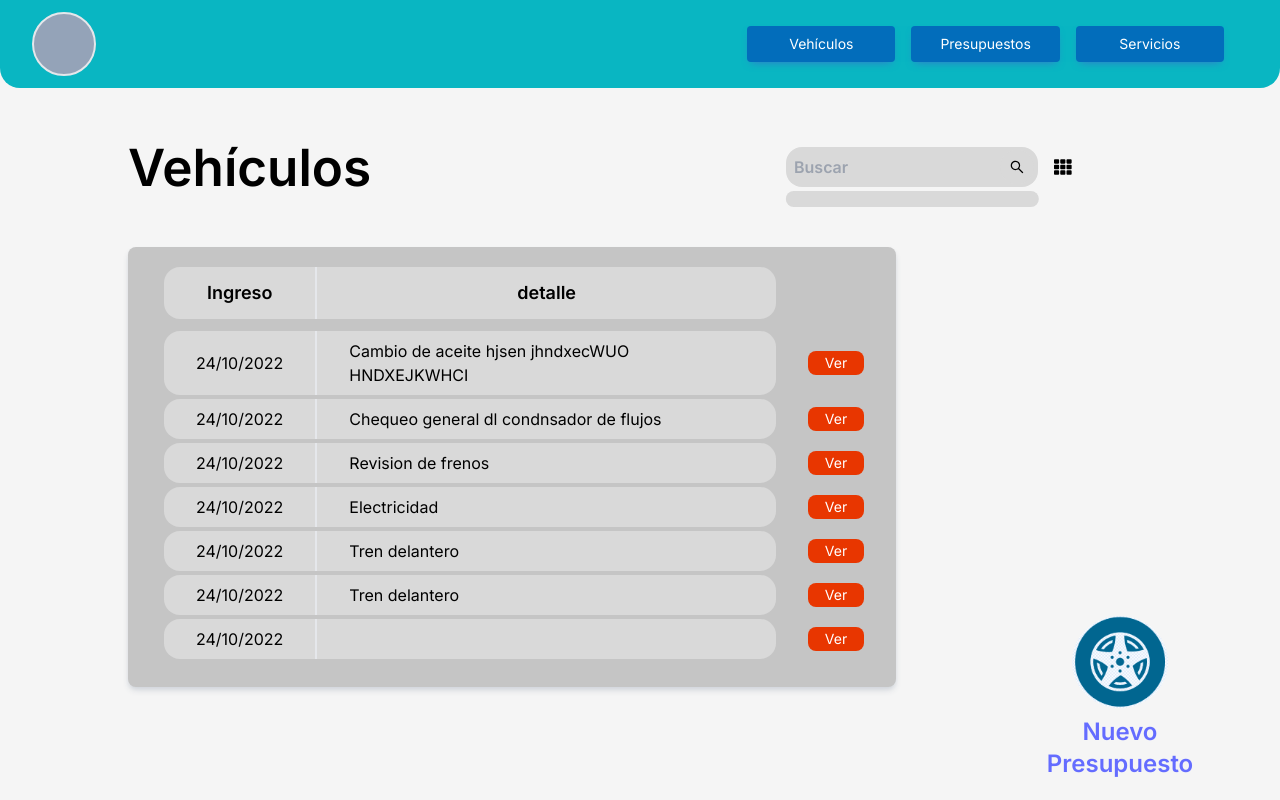
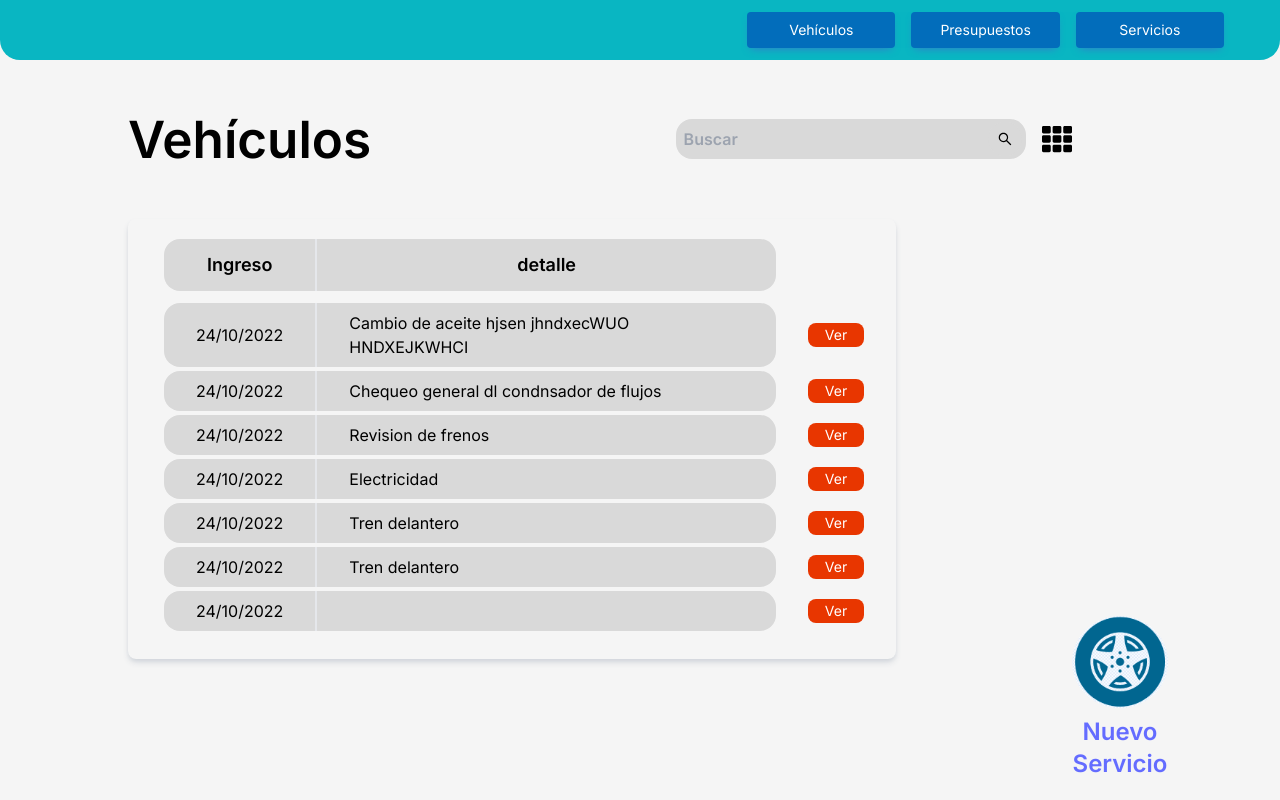
Before and after one commit to Diego-Bonora/-holbertonschool-CarToFix, a React (Vite) app in the folder client/: page /Vehiculo in a window 1280 px wide. Built offline with nearby package versions, Linux system fonts and the light colour scheme.

Commit message:
almost finish

```diff
--- /dev/null
+++ b/client/src/Components/ButtonService.jsx
@@ -0,0 +1,18 @@
+import React from 'react';
+import { Link } from 'react-router-dom';
+import wheel from '../assets/wheel.webp';
+
+export default function NewBudgetButton() {
+  return (
+    <div className='absolute bottom-0 right-0 lg:py-5 pr-28 pl-5'>
+      <Link to="/NewBudget">
+        <div className='button lg:w-24 lg:h-24 w-16 h-16 flex flex-col justify-end items-center mt-5'>
+          <div className="image w-30 h-30">
+            <img src={wheel} alt="Wheel" />
+          </div>
+          <span className='font-black text-center mt-2 lg:text-2xl text-lg'>Nuevo Servicio</span>
+        </div>
+      </Link>
+    </div>
+  );
+}
--- a/client/src/Components/NavBar.jsx
+++ b/client/src/Components/NavBar.jsx
@@ -13,7 +13,7 @@ export default function NavBar() {
     <header>
       <div className=" py-3 pr-14 pl-8 bg-cian-oscuro md:rounded-b-header_border flex items-center justify-between">
         <div className='flex flex-grow items-center'>
-          <div className='w-16 h-16 bg-slate-400 rounded-full border-2'></div>
+          <img src="" alt="" />
         </div>
         {/* Icono de menú */}
         <div className="md:hidden pr-10">
@@ -25,8 +25,8 @@ export default function NavBar() {
         </div>
         <nav className={` md:flex md:justify-end md:gap-4 md:w-2/5 md:static top-[80px] fixed bg-cian-oscuro/95 w-full h-full flex flex-col items-center justify-center left-0 md:flex-row text-2xl rounded-bl-full transition-transform duration-200 ease-in-out
         ${menuOpen ? 'block' : 'hidden'}`}>
-          <Link to='' className='w-40 md:bg-azul-oscuro inline-block rounded text-center py-2 text-white md:text-sm md:font-medium md:shadow-[0_4px_9px_-4px_#3b71ca] md:hover:bg-shadow_header md:hover:text-white'>Vehículos</Link>
-          <Link to='' className='w-40 md:bg-azul-oscuro inline-block rounded text-center text-white py-2 md:text-sm font-medium md:shadow-[0_4px_9px_-4px_#3b71ca] md:hover:bg-shadow_header md:hover:text-white'>Presupuestos</Link>
+          <Link to='/vehiculo' className='w-40 md:bg-azul-oscuro inline-block rounded text-center py-2 text-white md:text-sm md:font-medium md:shadow-[0_4px_9px_-4px_#3b71ca] md:hover:bg-shadow_header md:hover:text-white'>Vehículos</Link>
+          <Link to='/vehicle' className='w-40 md:bg-azul-oscuro inline-block rounded text-center text-white py-2 md:text-sm font-medium md:shadow-[0_4px_9px_-4px_#3b71ca] md:hover:bg-shadow_header md:hover:text-white'>Presupuestos</Link>
           <Link to='' className='w-40 md:bg-azul-oscuro inline-block rounded text-center text-white py-2 md:text-sm font-medium md:shadow-[0_4px_9px_-4px_#3b71ca] md:hover:bg-shadow_header md:hover:text-white'>Servicios</Link>
         </nav>
           </div>
--- a/client/src/Components/Searchbar.jsx
+++ b/client/src/Components/Searchbar.jsx
@@ -3,16 +3,13 @@ import {AiOutlineSearch} from 'react-icons/ai'
 
 export default function Search() {
     return (
-        <form className='w-full relative'>
-            <div className="relative">
-                <input type="search" placeholder='Buscar' className='w-full p-2 rounded-2xl bg-gris-footer'/>
+        <form className='w-1/2 relative'>
+            <div className="relative ">
+                <input type="search" placeholder='Buscar' className='w-full p-2 rounded-2xl bg-gris-footer '/>
                 <button className='absolute right-1 top-1/2 -translate-y-1/2 p-2 bg-gris-footer rounded-full'>
                     <AiOutlineSearch />
                 </button>
             </div>
-            <div className="absolute top-11 p-2 bg-gris-footer text-black w-full rounded-xl left-1/2 -translate-x-1/2 flex flex-col grap-2">
-
-            </div>
         </form>
       )
 }
--- a/client/src/Components/Vehicle.jsx
+++ b/client/src/Components/Vehicle.jsx
@@ -1,7 +1,7 @@
 import React from 'react';
 import NavBar from './NavBar';
 import DataBox from './DataBox';
-import NewBudgetButton from './NewBudgetButton';
+import ButtonService from './ButtonService';
 import Searchbar from './Searchbar';
 import {FaTh} from 'react-icons/fa'
 
@@ -21,18 +21,18 @@ export default function Vehicle_history() {
         <div className='w-screen h-screen bg-page_background'>
             <NavBar />
             <div className='lg:mr-52 mr-marg-1 lg:ml-marg-4 ml-marg-1 mt-marg-3 font-bold text-black flex items-center justify-between'>
-          <h1 className='flex-1'>Vehículos</h1>
-          <div className='flex items-center space-x-4'>
+          <h1 className=''>Vehículos</h1>
+          <div className='flex-1 flex items-center space-x-4 justify-end'>
             <Searchbar />
-            <FaTh className='text-xl' />
+            <FaTh className='text-3xl' />
           </div>
           </div>
             {/* info del historial */}
-            <div className='bg-gris-background items-center lg:h-info_history h-info_history_2 lg:mr-marg-5 mr-marg-1 lg:ml-marg-4 ml-marg-1 mt-marg-3 flex flex-wrap rounded-lg justify-items-center justify-center shadow-md shadow-gray-300 h-30'>
+            <div className='bg-tabla_service bottom-2 border-gris-footer items-center lg:h-info_history h-info_history_2 lg:mr-marg-5 mr-marg-1 lg:ml-marg-4 ml-marg-1 mt-marg-3 flex flex-wrap rounded-lg justify-items-center justify-center shadow-md shadow-gray-300 h-30'>
             <div className='overflow-y-scroll h-full w-full ml-9'>
                 <DataBox columns={columns} info={data}/>
               </div>
-            <NewBudgetButton />
+            <ButtonService />
             </div>
         </div>
 		</>
```
